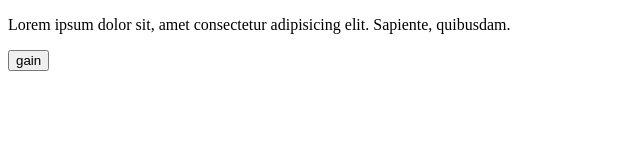
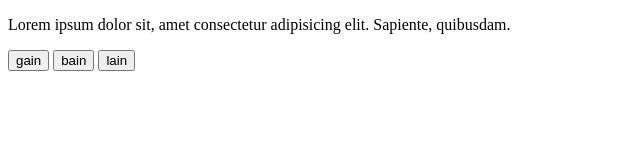
Before and after one commit to TaimoorZulqarnain/without_cloning-01, a plain HTML site: page index.html in a window 1280 px wide. Shown: the whole page, without its empty margins (0-640 px from the left). Drawn offline with Linux system fonts and the light colour scheme.

Commit message:
add two new buttons

```diff
--- a/index.html
+++ b/index.html
@@ -8,5 +8,7 @@
 <body>
     <p>Lorem ipsum dolor sit, amet consectetur adipisicing elit. Sapiente, quibusdam.</p>
     <button>gain</button>
+    <button>bain</button>
+    <button>lain</button>
 </body>
 </html>
```
